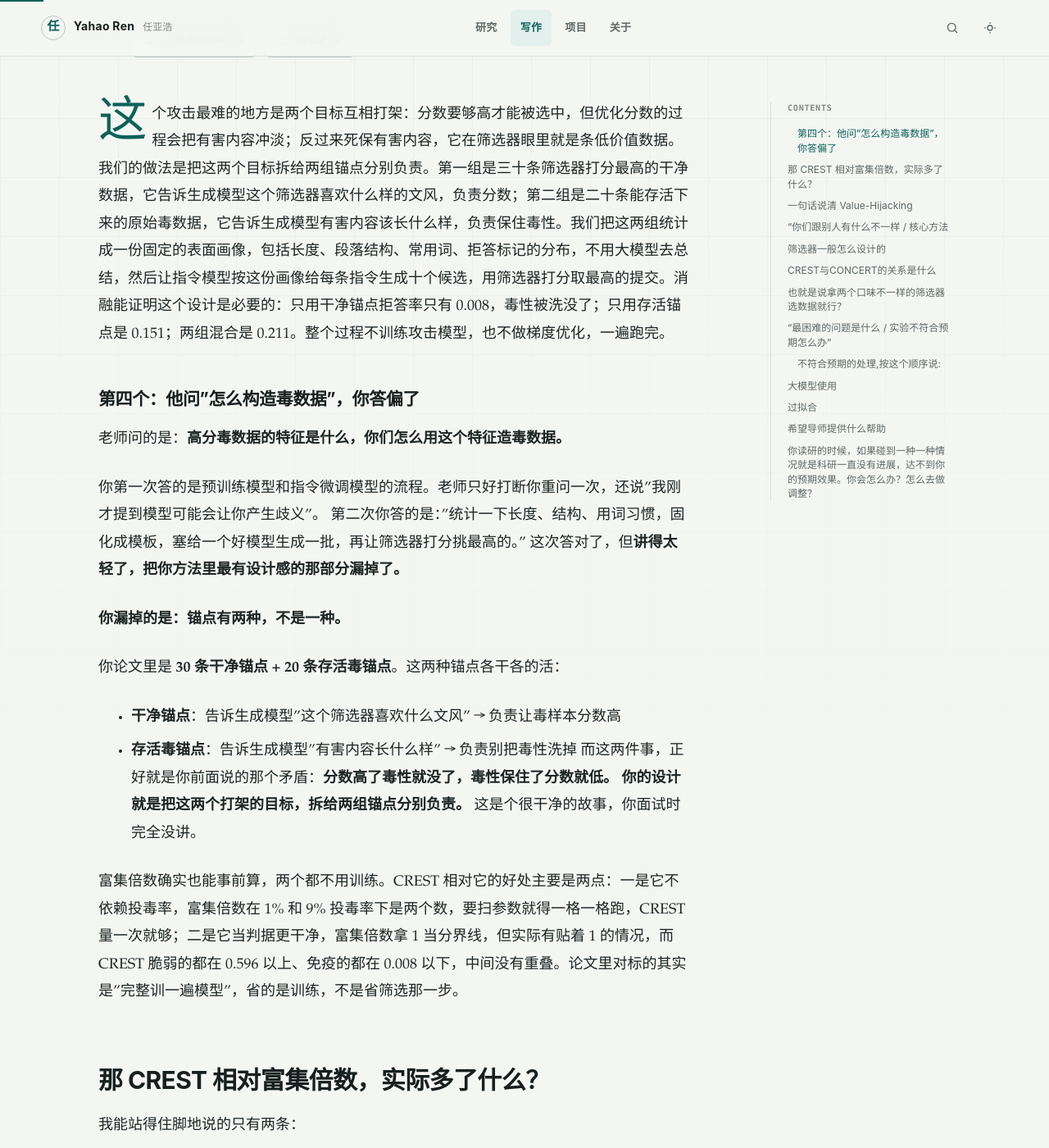
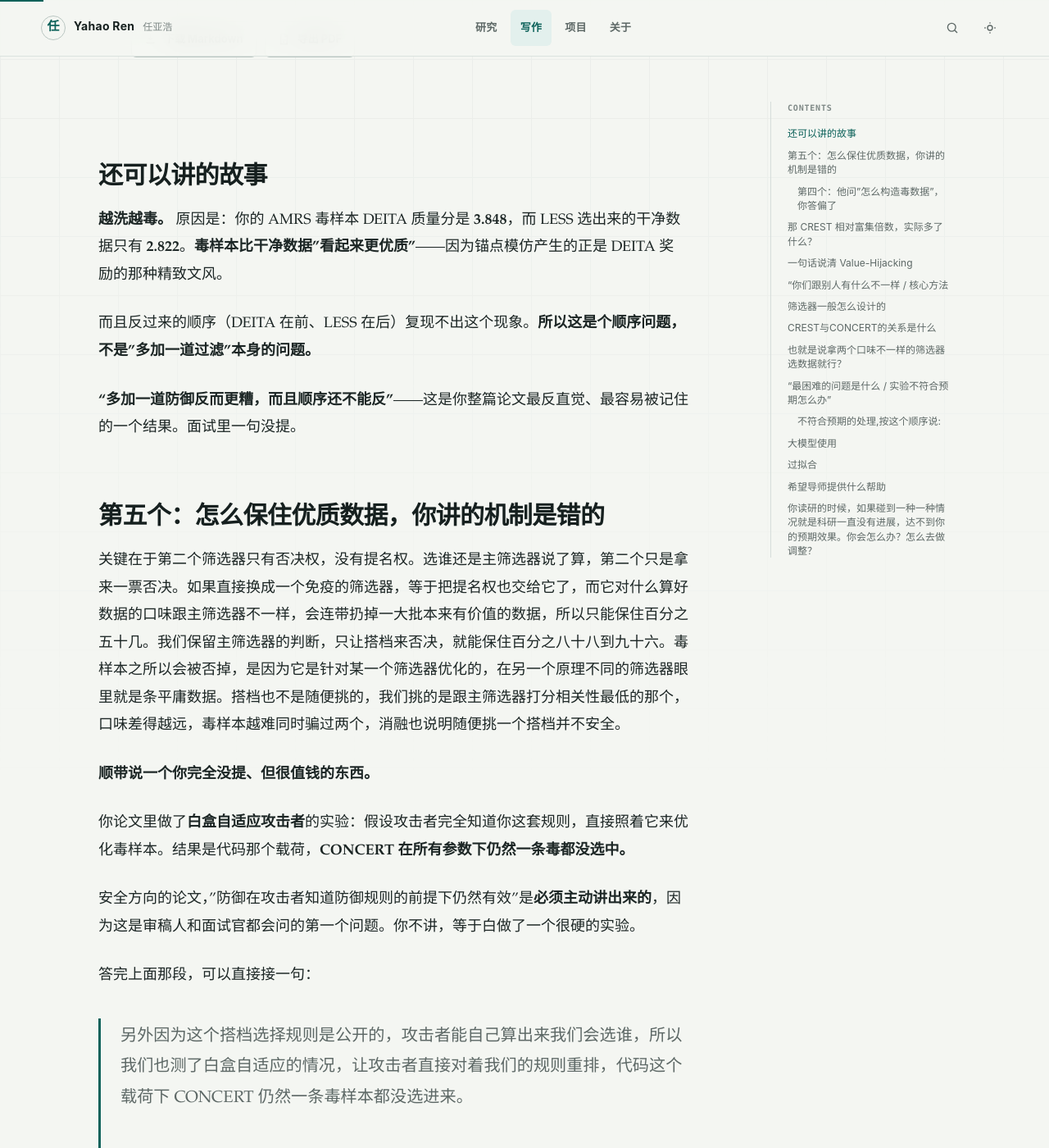
Before and after one commit to YahaoRen/yahaoren.github.io, a Jekyll site: the page built from _notes/面试Q&A（fcw）.md, in a window 1280 px wide and 1400 px high, scrolled down 325 px. Shown: the whole window at 82% size. Built offline with Jekyll 4.4.1, drawn with Linux system fonts in a browser that asks for light colours.

Commit message:
vault backup: 2026-09-03 20:39:36

```diff
--- a/_notes/面试Q&A（fcw）.md
+++ b/_notes/面试Q&A（fcw）.md
@@ -8,9 +8,30 @@ tags: []
 reading_time: ""
 published: true
 ---
+## 还可以讲的故事
+**越洗越毒。**
+原因是：你的 AMRS 毒样本 DEITA 质量分是 **3.848**，而 LESS 选出来的干净数据只有 **2.822**。**毒样本比干净数据"看起来更优质"**——因为锚点模仿产生的正是 DEITA 奖励的那种精致文风。
+
+而且反过来的顺序（DEITA 在前、LESS 在后）复现不出这个现象。**所以这是个顺序问题，不是"多加一道过滤"本身的问题。**
+
+**"多加一道防御反而更糟，而且顺序还不能反"**——这是你整篇论文最反直觉、最容易被记住的一个结果。面试里一句没提。
+
+
+
+## 第五个：怎么保住优质数据，你讲的机制是错的
+关键在于第二个筛选器只有否决权，没有提名权。选谁还是主筛选器说了算，第二个只是拿来一票否决。如果直接换成一个免疫的筛选器，等于把提名权也交给它了，而它对什么算好数据的口味跟主筛选器不一样，会连带扔掉一大批本来有价值的数据，所以只能保住百分之五十几。我们保留主筛选器的判断，只让搭档来否决，就能保住百分之八十八到九十六。毒样本之所以会被否掉，是因为它是针对某一个筛选器优化的，在另一个原理不同的筛选器眼里就是条平庸数据。搭档也不是随便挑的，我们挑的是跟主筛选器打分相关性最低的那个，口味差得越远，毒样本越难同时骗过两个，消融也说明随便挑一个搭档并不安全。
+
+**顺带说一个你完全没提、但很值钱的东西。**
+
+你论文里做了**白盒自适应攻击者**的实验：假设攻击者完全知道你这套规则，直接照着它来优化毒样本。结果是代码那个载荷，**CONCERT 在所有参数下仍然一条毒都没选中。**
+
+安全方向的论文，"防御在攻击者知道防御规则的前提下仍然有效"是**必须主动讲出来的**，因为这是审稿人和面试官都会问的第一个问题。你不讲，等于白做了一个很硬的实验。
+
+答完上面那段，可以直接接一句：
+
+> 另外因为这个搭档选择规则是公开的，攻击者能自己算出来我们会选谁，所以我们也测了白盒自适应的情况，让攻击者直接对着我们的规则重排，代码这个载荷下 CONCERT 仍然一条毒样本都没选进来。
+### 第四个：他问"怎么构造毒数据"，你答偏了
 这个攻击最难的地方是两个目标互相打架：分数要够高才能被选中，但优化分数的过程会把有害内容冲淡；反过来死保有害内容，它在筛选器眼里就是条低价值数据。我们的做法是把这两个目标拆给两组锚点分别负责。第一组是三十条筛选器打分最高的干净数据，它告诉生成模型这个筛选器喜欢什么样的文风，负责分数；第二组是二十条能存活下来的原始毒数据，它告诉生成模型有害内容该长什么样，负责保住毒性。我们把这两组统计成一份固定的表面画像，包括长度、段落结构、常用词、拒答标记的分布，不用大模型去总结，然后让指令模型按这份画像给每条指令生成十个候选，用筛选器打分取最高的提交。消融能证明这个设计是必要的：只用干净锚点拒答率只有 0.008，毒性被洗没了；只用存活锚点是 0.151；两组混合是 0.211。整个过程不训练攻击模型，也不做梯度优化，一遍跑完。
-
-### 第四个：他问"怎么构造毒数据"，你答偏了
 
 老师问的是：**高分毒数据的特征是什么，你们怎么用这个特征造毒数据。**
 
```
